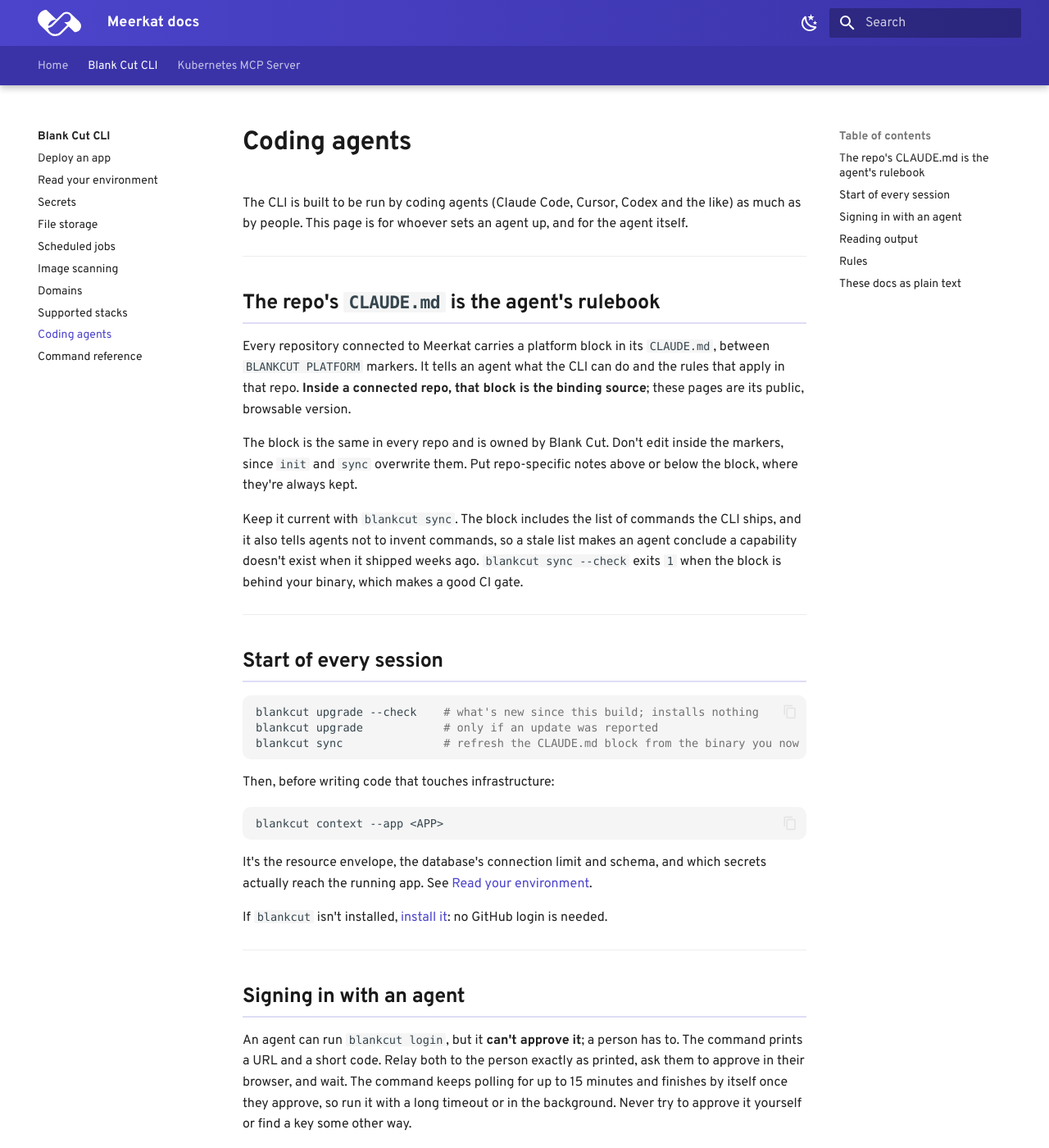
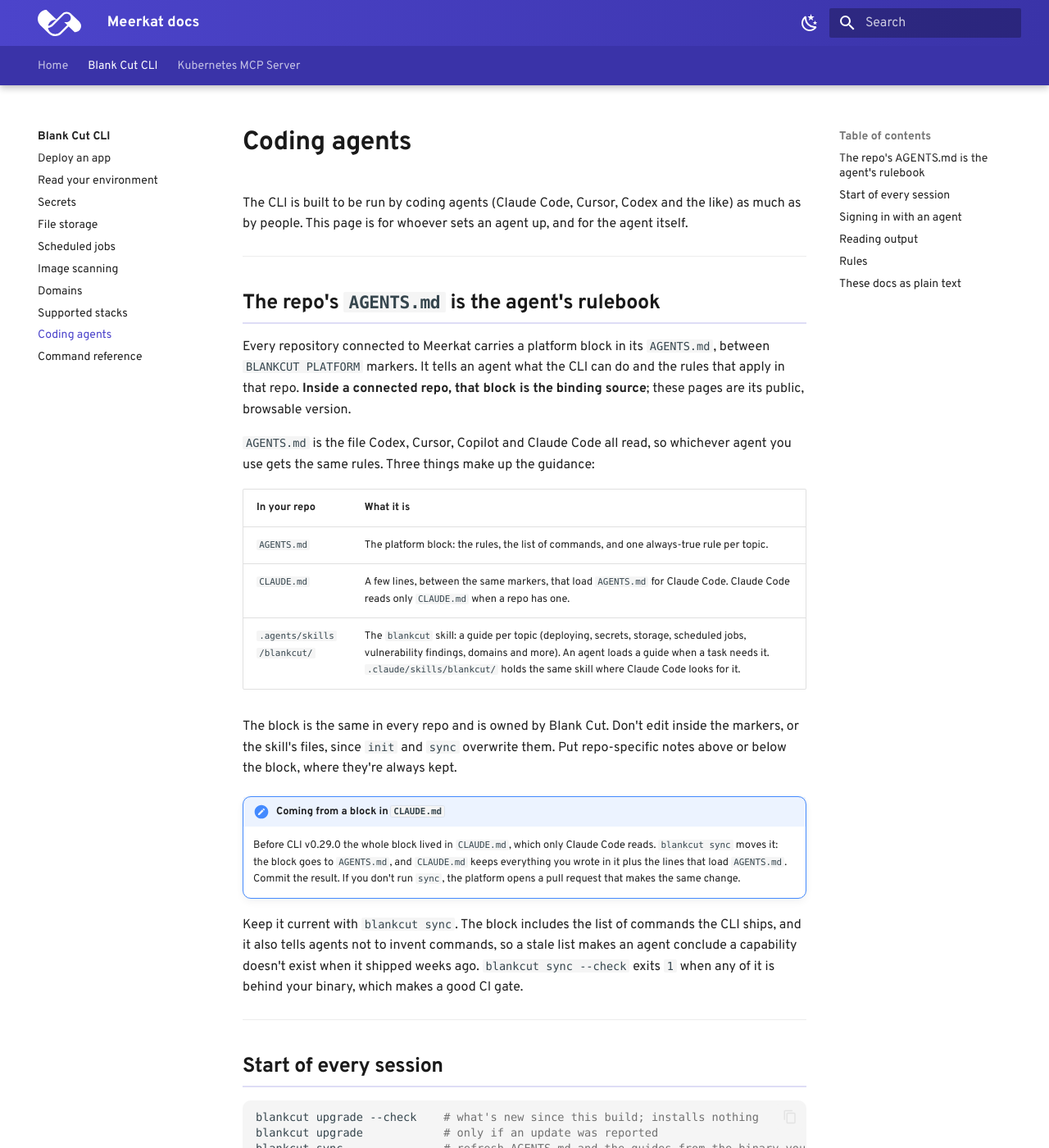
Before and after one commit to Blankcut/blankcut-docs, an MkDocs documentation site: the page built from docs/cli/agents.md, in a window 1280 px wide and 1400 px high. Shown: the whole window at 82% size. Built offline with MkDocs 1.6.1 and Material for MkDocs 9.7.7, drawn with Linux system fonts in a browser that asks for light colours; some web fonts are replaced; some of the changed text lies outside the part shown.

Commit message:
docs(agents): the platform's guidance is in AGENTS.md and a skill (v0.29.0)
Until v0.29.0 the block lived in CLAUDE.md, which only Claude Code reads.
The coding-agents page now says what a repo carries (AGENTS.md, the CLAUDE.md
lines that load it, the blankcut skill), and how a repo moves over. The sync
and init entries, the deploy page and the upgrade section follow.

````diff
--- a/docs/cli/agents.md
+++ b/docs/cli/agents.md
@@ -6,21 +6,37 @@ the agent itself.
 
 ---
 
-## The repo's `CLAUDE.md` is the agent's rulebook
+## The repo's `AGENTS.md` is the agent's rulebook
 
 Every repository connected to Meerkat carries a platform block in its
-`CLAUDE.md`, between `BLANKCUT PLATFORM` markers. It tells an agent what the CLI
+`AGENTS.md`, between `BLANKCUT PLATFORM` markers. It tells an agent what the CLI
 can do and the rules that apply in that repo. **Inside a connected repo, that
 block is the binding source**; these pages are its public, browsable version.
 
+`AGENTS.md` is the file Codex, Cursor, Copilot and Claude Code all read, so
+whichever agent you use gets the same rules. Three things make up the guidance:
+
+| In your repo | What it is |
+|---|---|
+| `AGENTS.md` | The platform block: the rules, the list of commands, and one always-true rule per topic. |
+| `CLAUDE.md` | A few lines, between the same markers, that load `AGENTS.md` for Claude Code. Claude Code reads only `CLAUDE.md` when a repo has one. |
+| `.agents/skills/blankcut/` | The `blankcut` skill: a guide per topic (deploying, secrets, storage, scheduled jobs, vulnerability findings, domains and more). An agent loads a guide when a task needs it. `.claude/skills/blankcut/` holds the same skill where Claude Code looks for it. |
+
 The block is the same in every repo and is owned by Blank Cut. Don't edit inside
-the markers, since `init` and `sync` overwrite them. Put repo-specific notes
-above or below the block, where they're always kept.
+the markers, or the skill's files, since `init` and `sync` overwrite them. Put
+repo-specific notes above or below the block, where they're always kept.
+
+!!! note "Coming from a block in `CLAUDE.md`"
+    Before CLI v0.29.0 the whole block lived in `CLAUDE.md`, which only Claude
+    Code reads. `blankcut sync` moves it: the block goes to `AGENTS.md`, and
+    `CLAUDE.md` keeps everything you wrote in it plus the lines that load
+    `AGENTS.md`. Commit the result. If you don't run `sync`, the platform opens
+    a pull request that makes the same change.
 
 Keep it current with `blankcut sync`. The block includes the list of commands
 the CLI ships, and it also tells agents not to invent commands, so a stale list
 makes an agent conclude a capability doesn't exist when it shipped weeks ago.
-`blankcut sync --check` exits `1` when the block is behind your binary, which
+`blankcut sync --check` exits `1` when any of it is behind your binary, which
 makes a good CI gate.
 
 ---
@@ -30,7 +46,7 @@ makes a good CI gate.
 ```bash
 blankcut upgrade --check    # what's new since this build; installs nothing
 blankcut upgrade            # only if an update was reported
-blankcut sync               # refresh the CLAUDE.md block from the binary you now have
+blankcut sync               # refresh AGENTS.md and the guides from the binary you now have
 ```
 
 Then, before writing code that touches infrastructure:
````
Also changed, not shown: docs/cli/commands.md (+8 -6 lines), docs/cli/deploy.md (+3 -3 lines), docs/cli/index.md (+5 -4 lines), docs/index.md (+1 -1 lines).
